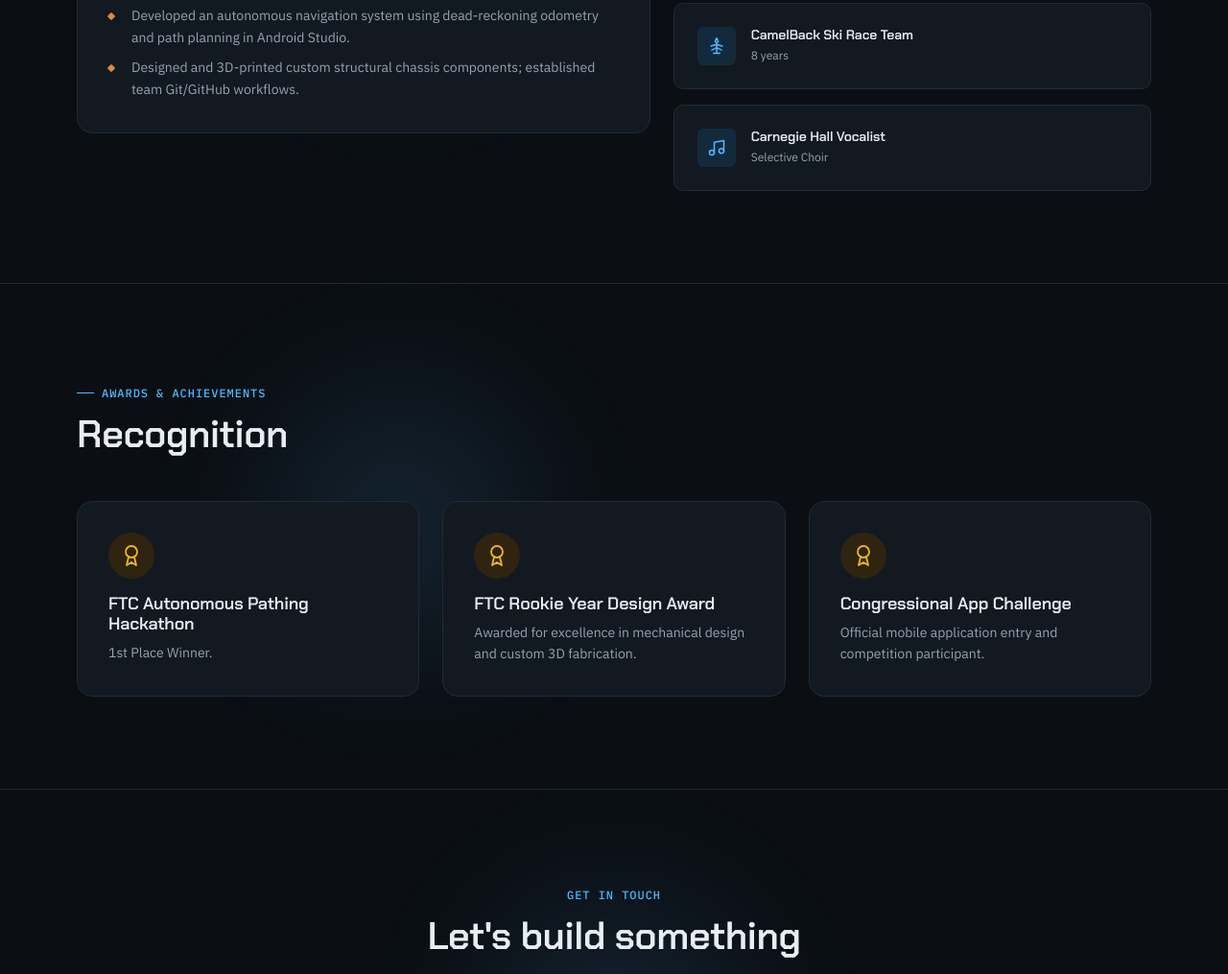
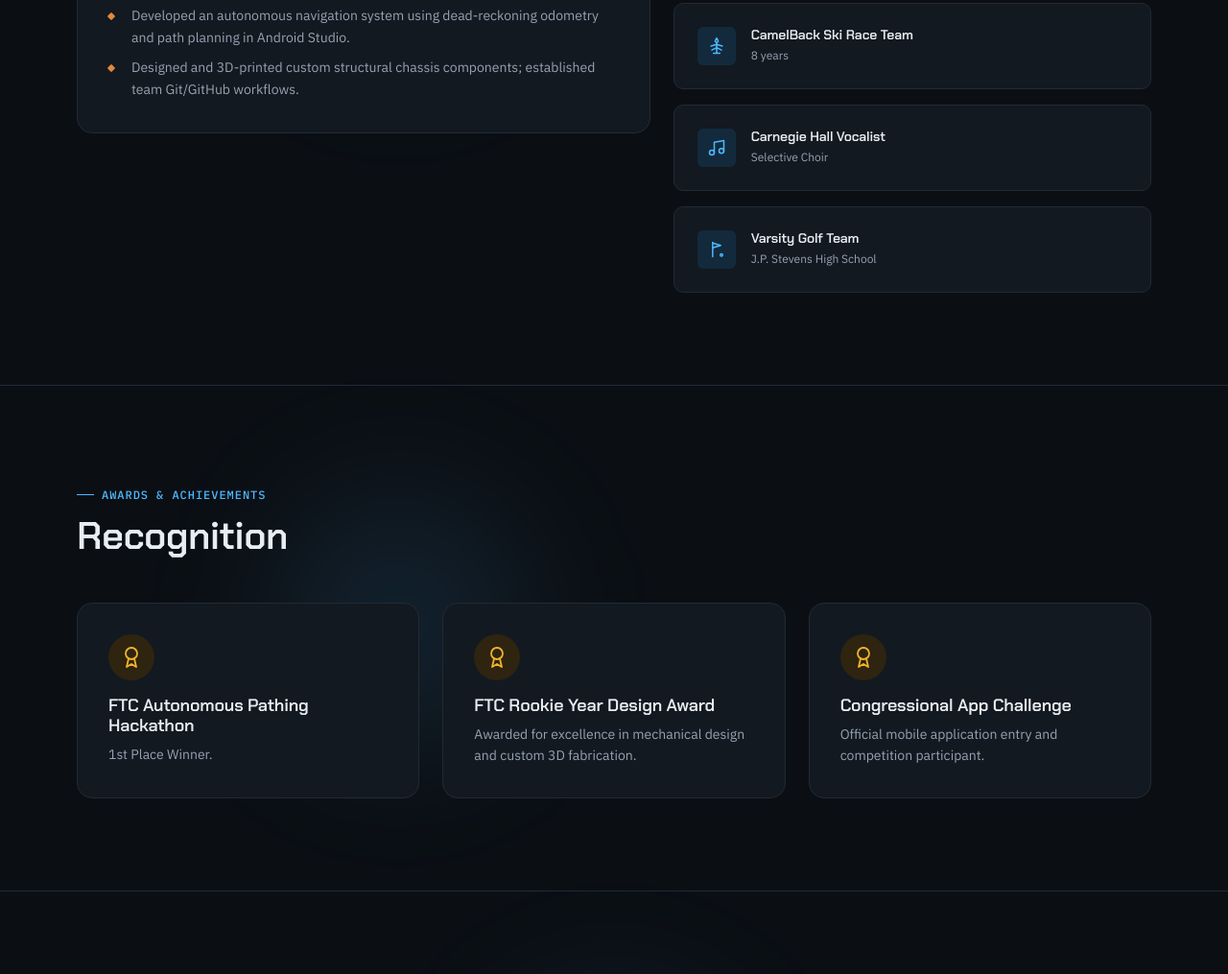
Before and after one commit to clipbotSahoj/Portfolio-Website, a plain HTML site: page index.html in a window 1280 px wide. Shown: the part 6250-7265 px from the top of the page at 96% size. Drawn offline with Linux system fonts and the light colour scheme.

Commit message:
Add Varsity Golf Team to leadership activities
Adds a fourth activity card alongside swim, ski, and choir, with a
matching reveal stagger delay.

```diff
--- a/css/style.css
+++ b/css/style.css
@@ -734,7 +734,8 @@ section#home { border-top: none; }
 .stats-grid > :nth-child(3).reveal,
 .timeline-item:nth-child(3).reveal { transition-delay: 140ms; }
 .projects-bento > :nth-child(4).reveal,
-.stats-grid > :nth-child(4).reveal { transition-delay: 210ms; }
+.stats-grid > :nth-child(4).reveal,
+.activity-list > :nth-child(4).reveal { transition-delay: 210ms; }
 .projects-bento > :nth-child(5).reveal { transition-delay: 280ms; }
 
 /* ==========================================================================
--- a/index.html
+++ b/index.html
@@ -496,6 +496,10 @@
             <div class="activity-icon"><svg viewBox="0 0 24 24" fill="none" stroke="currentColor" stroke-width="1.8" stroke-linecap="round" stroke-linejoin="round"><path d="M9 18V5l12-2v13"/><circle cx="6" cy="18" r="3"/><circle cx="18" cy="16" r="3"/></svg></div>
             <div><h4>Carnegie Hall Vocalist</h4><p>Selective Choir</p></div>
           </div>
+          <div class="activity-card reveal">
+            <div class="activity-icon"><svg viewBox="0 0 24 24" fill="none" stroke="currentColor" stroke-width="1.8" stroke-linecap="round" stroke-linejoin="round"><path d="M7 21V3"/><path d="M7 4l10 3-10 3"/><circle cx="18" cy="19" r="1.5"/></svg></div>
+            <div><h4>Varsity Golf Team</h4><p>J.P. Stevens High School</p></div>
+          </div>
         </div>
       </div>
     </div>
```
